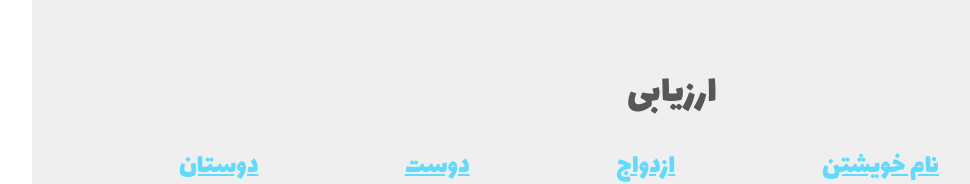
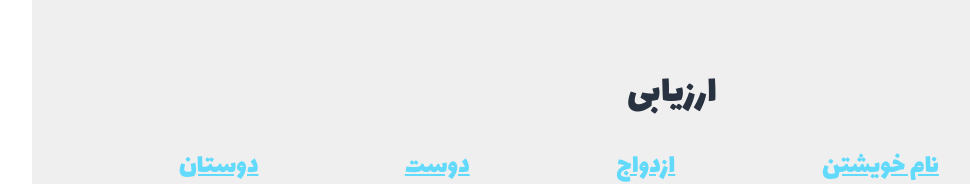
Before and after one commit to Rojahm/esf-horoscope-4-tir-july-4th-2023, a React (Create React App) app: page / in a window 1280 px wide. Shown: the part 269-453 px from the top of the page, without its empty margins (216-1186 px from the left). Built offline with nearby package versions, Linux system fonts and the light colour scheme.

Commit message:
header color

```diff
--- a/src/App.css
+++ b/src/App.css
@@ -2,6 +2,7 @@
   background-color: #efefef;
   text-align: center;
   color: rgb(88, 86, 86);
+  transition: all 1000ms ease-in-out;
 }
 
 .App-logo {
@@ -41,3 +42,6 @@
   flex-direction: row;
   justify-content: space-evenly;
 }
+.App h1 {
+  color: #293241;
+}
```
